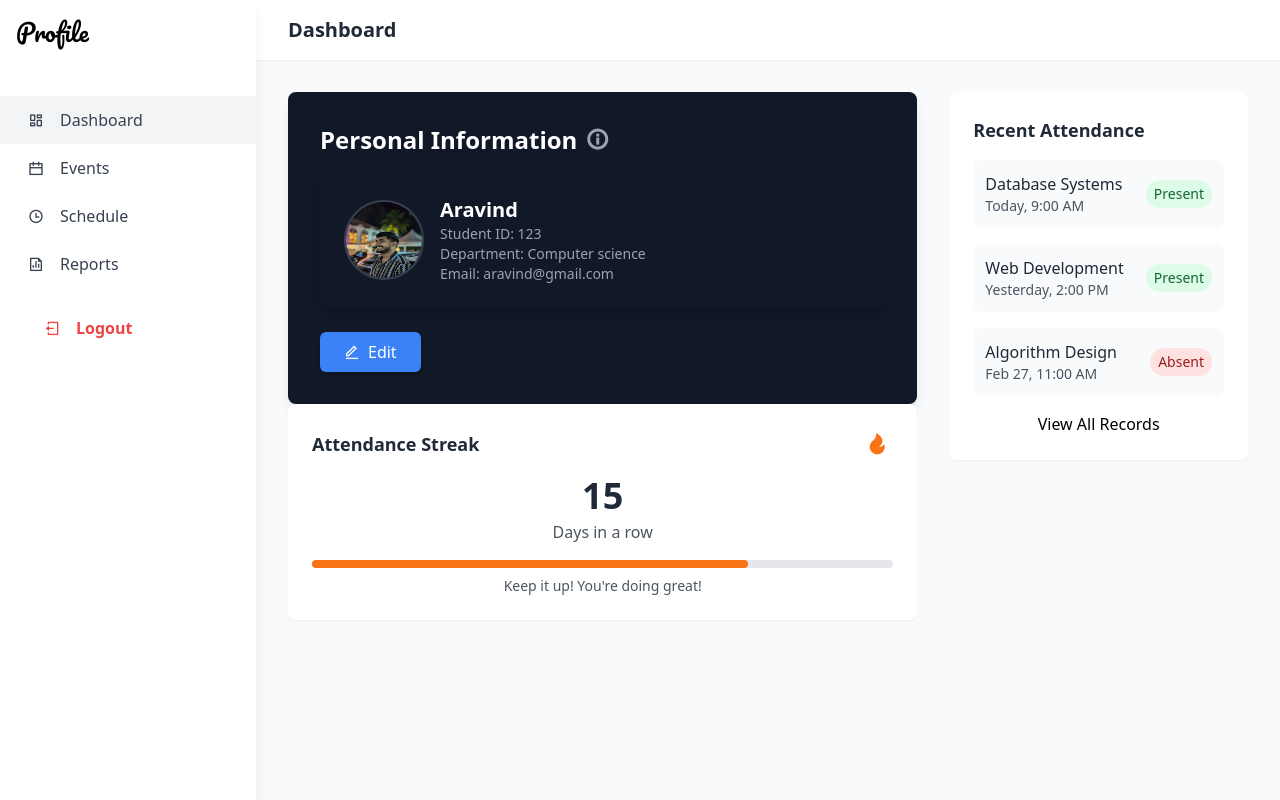
After one commit to Roopika-sics/-Face-Recognition-Based-Attendance-System, a Django app: page /student/profile/123/ in a window 1280 px wide. The commit adds this page. Run offline with Django 5.2, Linux system fonts and the light colour scheme; data comes from the database, SQL or seed files in the repository; both versions use the stored data as it was after the commit; some libraries are stand-ins or nearby versions.

Commit message:
admin student login

```diff
--- a/student/templates/student/student_landing.html
+++ b/student/templates/student/student_landing.html
@@ -23,8 +23,8 @@
             <div class="relative inline-block text-left">
                 <button id="dropdownButton" class="bg-blue-600 px-4 py-2 rounded-lg shadow-md hover:bg-blue-500 transition">Login</button>
                 <div id="dropdownMenu" class="hidden absolute right-0 mt-2 w-48 bg-gray-800 border border-gray-700 rounded-md shadow-lg overflow-hidden">
-                    <a href="" class="block px-4 py-2 text-white hover:bg-gray-700 transition">Admin Login</a>
-                    <a href="/login" class="block px-4 py-2 text-white hover:bg-gray-700 transition">Student Login</a>
+                    <a href="{% url 'admin_login' %}" class="block px-4 py-2 text-white hover:bg-gray-700 transition">Admin Login</a>
+                    <a href="{% url 'student_login' %}" class="block px-4 py-2 text-white hover:bg-gray-700 transition">Student Login</a>
                     <a href="/faculty/login" class="block px-4 py-2 text-white hover:bg-gray-700 transition">Faculty Login</a>
                 </div>
             </div>
@@ -35,7 +35,7 @@
     <section class="text-center py-20">
         <h2 class="text-4xl font-bold mb-4">AI-Powered Face Recognition</h2>
         <p class="text-lg text-gray-300 mb-6">Secure and seamless authentication using facial recognition technology.</p>
-        <a href="/register" class="bg-blue-500 px-6 py-3 rounded-lg text-lg shadow-md hover:bg-blue-400 transition">Get Started</a>
+        <a href="{% url 'student_registration' %}" class="bg-blue-500 px-6 py-3 rounded-lg text-lg shadow-md hover:bg-blue-400 transition">Get Started</a>
     </section>
 
     <!-- Features -->
--- /dev/null
+++ b/student/templates/student/student_profile.html
@@ -0,0 +1,151 @@
+<!DOCTYPE html>
+<html lang="en">
+<head>
+    <meta charset="UTF-8">
+    <meta name="viewport" content="width=device-width, initial-scale=1.0">
+    <title>Face Recognition Attendance</title>
+    <script src="https://cdn.tailwindcss.com"></script>
+    <link rel="preconnect" href="https://fonts.googleapis.com">
+    <link rel="preconnect" href="https://fonts.gstatic.com" crossorigin>
+    <link href="https://fonts.googleapis.com/css2?family=Pacifico&display=swap" rel="stylesheet">
+    <link href="https://cdn.jsdelivr.net/npm/remixicon@4.5.0/fonts/remixicon.css" rel="stylesheet">
+</head>
+<body class="bg-gray-50">
+    <div class="min-h-screen flex">
+        <aside class="w-64 bg-white shadow-lg fixed h-full">
+            <div class="p-4">
+                <h1 class="text-2xl font-['Pacifico'] text-primary">Profile</h1>
+            </div>
+            <nav class="mt-8">
+                <a href="#" class="flex items-center px-6 py-3 text-gray-700 bg-gray-100">
+                    <div class="w-6 h-6 flex items-center justify-center">
+                        <i class="ri-dashboard-line"></i>
+                    </div>
+                    <span class="mx-3">Dashboard</span>
+                </a>
+                <a href="#" class="flex items-center px-6 py-3 text-gray-700 hover:bg-gray-100">
+                    <div class="w-6 h-6 flex items-center justify-center">
+                        <i class="ri-calendar-line"></i>
+                    </div>
+                    <span class="mx-3">Events</span>
+                </a>
+                <a href="#" class="flex items-center px-6 py-3 text-gray-700 hover:bg-gray-100">
+                    <div class="w-6 h-6 flex items-center justify-center">
+                        <i class="ri-time-line"></i>
+                    </div>
+                    <span class="mx-3">Schedule</span>
+                </a>
+                <a href="#" class="flex items-center px-6 py-3 text-gray-700 hover:bg-gray-100">
+                    <div class="w-6 h-6 flex items-center justify-center">
+                        <i class="ri-file-chart-line"></i>
+                    </div>
+                    <span class="mx-3">Reports</span>
+                </a>
+            </nav>
+
+            <div class="p-4">
+                <a href="{% url 'student_logout' %}" class="flex items-center px-6 py-3 text-gray-700 hover:bg-red-100 rounded-lg" onclick="logoutUser()">
+                    <div class="w-6 h-6 flex items-center justify-center">
+                        <i class="ri-logout-box-line text-red-500"></i>
+                    </div>
+                    <span class="mx-3 text-red-500 font-semibold">Logout</span>
+                </a>
+            </div>
+        </aside>
+
+        <main class="flex-1 ml-64">
+            <header class="bg-white shadow-sm">
+                <div class="flex items-center justify-between px-8 py-4">
+                    <h2 class="text-xl font-semibold text-gray-800">Dashboard</h2>
+                </div>
+            </header>
+            <div class="p-8">
+                <div class="grid grid-cols-12 gap-8">
+                    <div class="col-span-8">
+                        <div class="bg-gray-900 text-white rounded-lg shadow-lg p-8">
+                            <h2 class="text-2xl font-semibold mb-4 flex items-center">
+                                Personal Information <i class="ri-information-line ml-2 text-gray-400"></i>
+                            </h2>
+
+                            <div class="bg-gray-900 text-white rounded-lg shadow-lg p-6">
+                                <div class="flex items-center space-x-4">
+                                    <img src="{{ student.photo.url }}" class="w-20 h-20 rounded-full border-2 border-gray-700" alt="Profile">
+                                    <div>
+                                        <h3 class="text-xl font-semibold">{{ student.student_name }}</h3>
+                                        <p class="text-gray-400 text-sm">Student ID: {{ student.student_id }}</p>
+                                        <p class="text-gray-400 text-sm">Department: {{ student.department }}</p>
+                                        <p class="text-gray-400 text-sm">Email: {{ student.email }}</p>
+                                    </div>
+                                </div>
+                            </div>
+
+
+                            <!-- Edit Button -->
+                            <div class="mt-6">
+                                <button class="bg-blue-500 hover:bg-blue-600 text-white px-6 py-2 rounded-md shadow-md flex items-center">
+                                    <i class="ri-edit-line mr-2"></i> Edit
+                                </button>
+                            </div>
+                        </div>
+
+
+                        <div class="bg-white rounded-lg shadow-sm p-6 mb-8">
+                            <div class="flex items-center justify-between mb-4">
+                                <h3 class="text-lg font-semibold text-gray-800">Attendance Streak</h3>
+                                <div class="w-8 h-8 flex items-center justify-center text-orange-500">
+                                    <i class="ri-fire-fill text-2xl"></i>
+                                </div>
+                            </div>
+                            <div class="text-center">
+                                <div class="text-4xl font-bold text-gray-800">15</div>
+                                <p class="text-gray-600 mt-1">Days in a row</p>
+                            </div>
+                            <div class="mt-4">
+                                <div class="h-2 bg-gray-200 rounded-full">
+                                    <div class="h-2 bg-orange-500 rounded-full" style="width: 75%"></div>
+                                </div>
+                            </div>
+                            <p class="text-sm text-gray-600 mt-2 text-center">Keep it up! You're doing great!</p>
+                        </div>
+
+                    </div>
+
+                    <div class="col-span-4">
+
+
+                        <div class="bg-white rounded-lg shadow-sm p-6">
+                            <h3 class="text-lg font-semibold text-gray-800 mb-4">Recent Attendance</h3>
+                            <div class="space-y-4">
+                                <div class="flex items-center justify-between p-3 bg-gray-50 rounded-lg">
+                                    <div>
+                                        <p class="font-medium text-gray-800">Database Systems</p>
+                                        <p class="text-sm text-gray-600">Today, 9:00 AM</p>
+                                    </div>
+                                    <span class="px-2 py-1 bg-green-100 text-green-800 rounded-full text-sm">Present</span>
+                                </div>
+                                <div class="flex items-center justify-between p-3 bg-gray-50 rounded-lg">
+                                    <div>
+                                        <p class="font-medium text-gray-800">Web Development</p>
+                                        <p class="text-sm text-gray-600">Yesterday, 2:00 PM</p>
+                                    </div>
+                                    <span class="px-2 py-1 bg-green-100 text-green-800 rounded-full text-sm">Present</span>
+                                </div>
+                                <div class="flex items-center justify-between p-3 bg-gray-50 rounded-lg">
+                                    <div>
+                                        <p class="font-medium text-gray-800">Algorithm Design</p>
+                                        <p class="text-sm text-gray-600">Feb 27, 11:00 AM</p>
+                                    </div>
+                                    <span class="px-2 py-1 bg-red-100 text-red-800 rounded-full text-sm">Absent</span>
+                                </div>
+                            </div>
+                            <button class="w-full mt-4 text-center text-primary hover:text-primary-dark">View All Records</button>
+                        </div>
+                    </div>
+                </div>
+            </div>
+        </main>
+    </div>
+
+
+</body>
+</html>
--- a/student/urls.py
+++ b/student/urls.py
@@ -4,5 +4,7 @@ from . import views
 urlpatterns = [
     path('student_registration/',views.student_register,name='student_registration'),
     path('student_login/',views.student_login,name='student_login'),
+    path('student_login/',views.student_logout,name='student_logout'),
     path('',views.student_landing_page,name='student_landing_page'),
+    path('student/profile/<str:student_id>/', views.student_profile, name='student_profile'),
 ]
--- a/student/views.py
+++ b/student/views.py
@@ -1,10 +1,76 @@
-from django.shortcuts import render
+from django.shortcuts import render,redirect
+from django.core.files.storage import FileSystemStorage
+from .models import Student
+from django.contrib import messages
+from django.contrib.auth.hashers import make_password
+from django.contrib.auth import authenticate,login,logout
+
 
 def student_register(request):
+    if request.method == "POST":
+        name = request.POST['name']
+        student_id = request.POST['student-id']
+        email = request.POST['email']
+        department = request.POST['department']
+        password = request.POST['password']
+        confirm_password = request.POST['confirm-password']
+        photo = request.FILES.get('photo')
+
+        if password != confirm_password:
+            messages.error(request, "Passwords do not match!")
+            return redirect('student_registration')
+
+        if Student.objects.filter(student_id=student_id).exists() or Student.objects.filter(email=email).exists():
+            messages.error(request, "Student ID or Email already exists!")
+            return redirect('student_registration')
+
+
+        student = Student(
+            student_name=name,
+            student_id=student_id,
+            email=email,
+            department=department,
+            password=make_password(password),
+            photo=photo
+        )
+        print(f'student: {student}')
+        student.save()
+
+        messages.success(request, "Registration successful!")
+        return redirect('student_login')
+
     return render(request,'student/registration.html')
 
 def student_login(request):
-    return render(request,'student/login.html')
+    if request.method == "POST":
+        student_id = request.POST.get('student_id')
+        password = request.POST.get('password')
+
+        if not student_id or not password:
+            messages.error(request, "Both fields are required!")
+            return render(request, 'student/login.html')
+
+        user = authenticate(request, username=student_id, password=password)
+
+        print(f'USER: {user}')
+
+        if user is not None:
+            login(request, user)
+            return redirect('student/student_profile')
+        else:
+            messages.error(request, "Invalid Credentials!")
+
+    return render(request, 'student/login.html')
+
+
+def student_logout(request):
+    logout(request)
+    return redirect("student/login.html")
+
+def student_profile(request, student_id):
+    student = Student.objects.filter(student_id=student_id).first()
+    return render(request, 'student/student_profile.html', {'student': student})
+
 
 def student_landing_page(request):
     return render(request,'student/student_landing.html')
```
Also changed, not shown: student/templates/student/login.html (+5 -4 lines), student/templates/student/registration.html (+5 -3 lines), db.sqlite3, face_recoginition/urls.py (line endings or trailing spaces), student_photos/Screenshot_2025-01-21_132040.png (added), student_photos/new_linkdinpic.jpg (added), student_photos/new_linkdinpic_CYtykD2.jpg (added).
